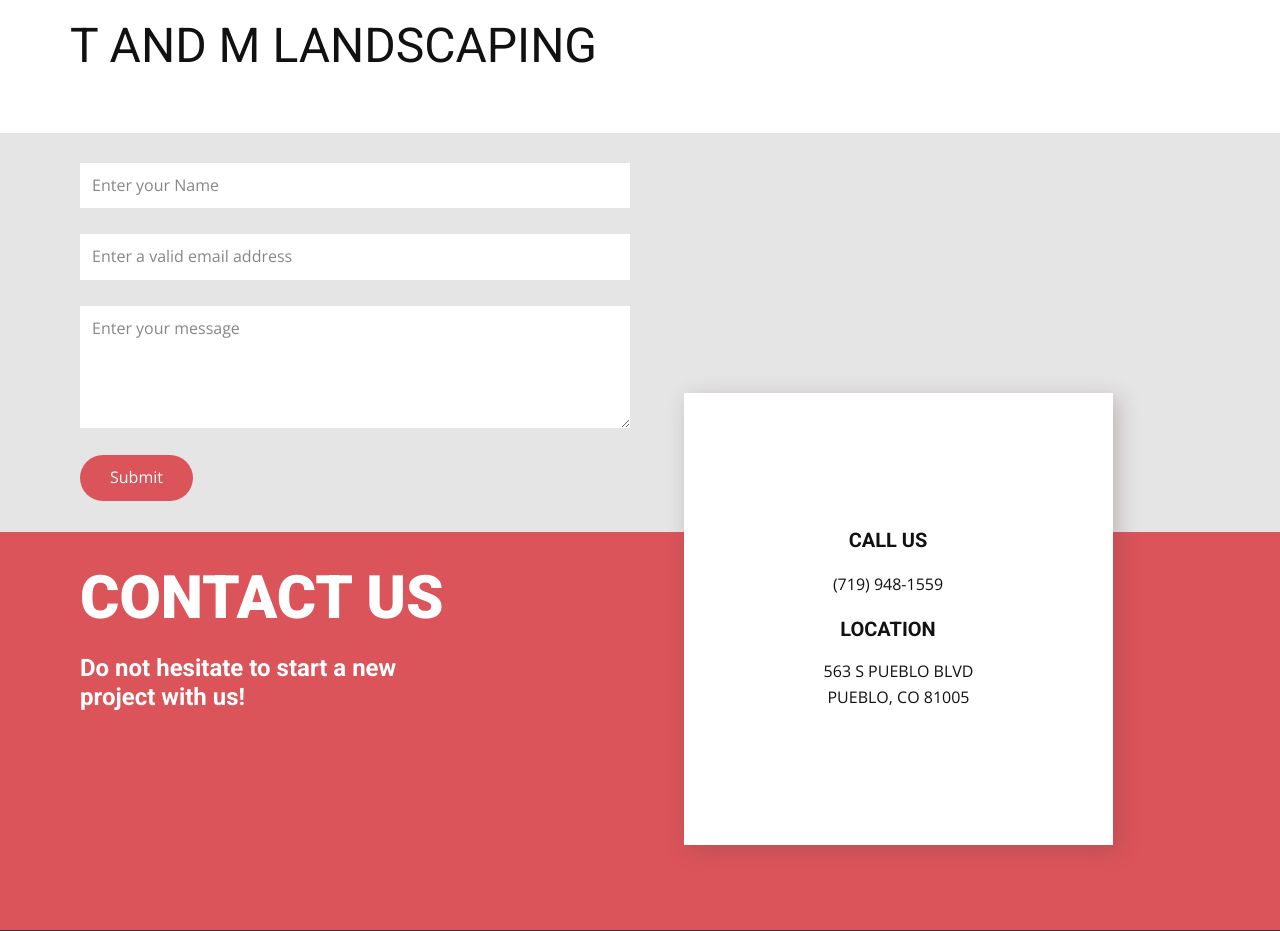
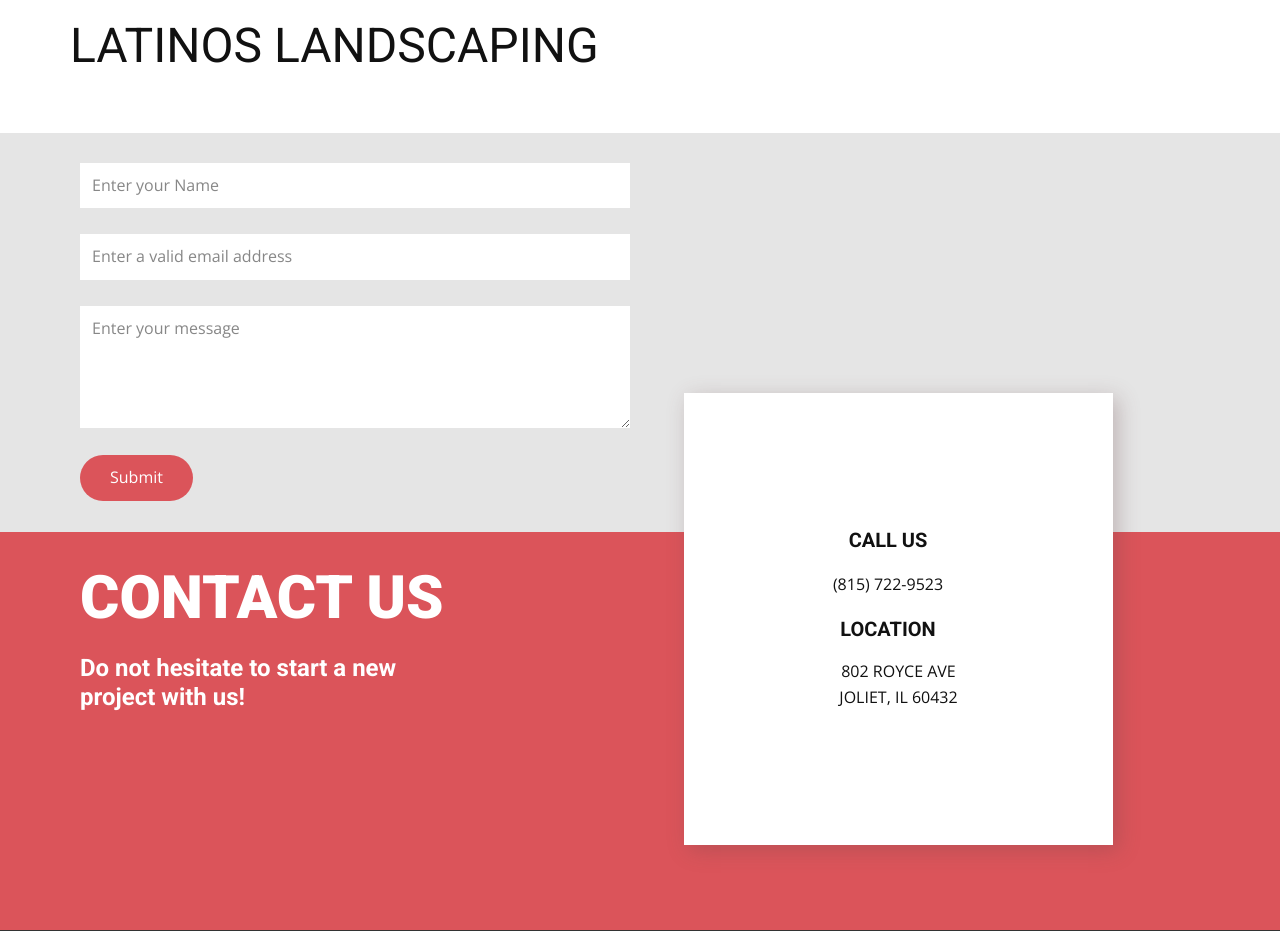
Before and after one commit to runacode/lat, a PHP site: page / in a window 1280 px wide. Shown: the top 931 px of the page. Run offline with PHP 8.4, Linux system fonts and the light colour scheme.

Commit message:
Update index.php

```diff
--- a/index.php
+++ b/index.php
@@ -1,7 +1,7 @@
-<?php $company = "T AND M LANDSCAPING";
-$phone = "(719) 948-1559";
-	$address1 = "563 S PUEBLO BLVD";
-	$address2 = "PUEBLO, CO 81005";
+<?php $company = "LATINOS LANDSCAPING";
+$phone = "(815) 722-9523";
+	$address1 = "802 ROYCE AVE";
+	$address2 = "JOLIET, IL 60432";
 ?>
 <!DOCTYPE html>
 <html style="font-size: 16px;">
```
